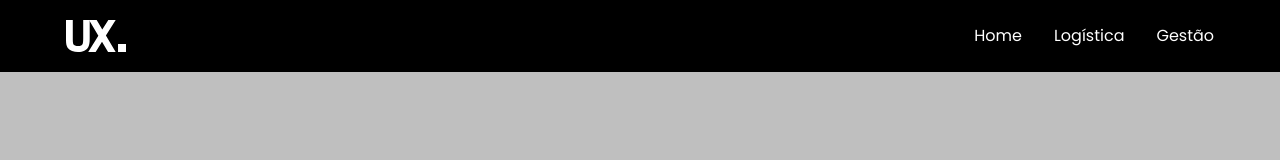
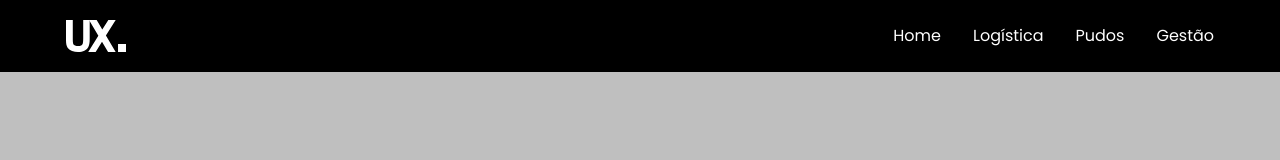
Before and after one commit to uxgroup1/uxgroup2024, a Next.js app: page /pudos in a window 1280 px wide. Shown: the top 160 px of the page. Built offline with nearby package versions, Linux system fonts and the light colour scheme.

Commit message:
Page logistica

```diff
--- a/src/components/header/index.tsx
+++ b/src/components/header/index.tsx
@@ -67,6 +67,15 @@ export default function Header() {
                     aria-current="page"
                   >
                     Logística
+                  </a>
+                </li>
+                <li>
+                  <a
+                    href="/pudos"
+                    className="flex items-center justify-between w-full bg-transparent font-normal py-2  border-b md:w-auto md:hover:bg-transparent md:border-0 text-white md:hover:font-medium md:p-0 "
+                    aria-current="page"
+                  >
+                    Pudos
                   </a>
                 </li>
                 <li>
```
